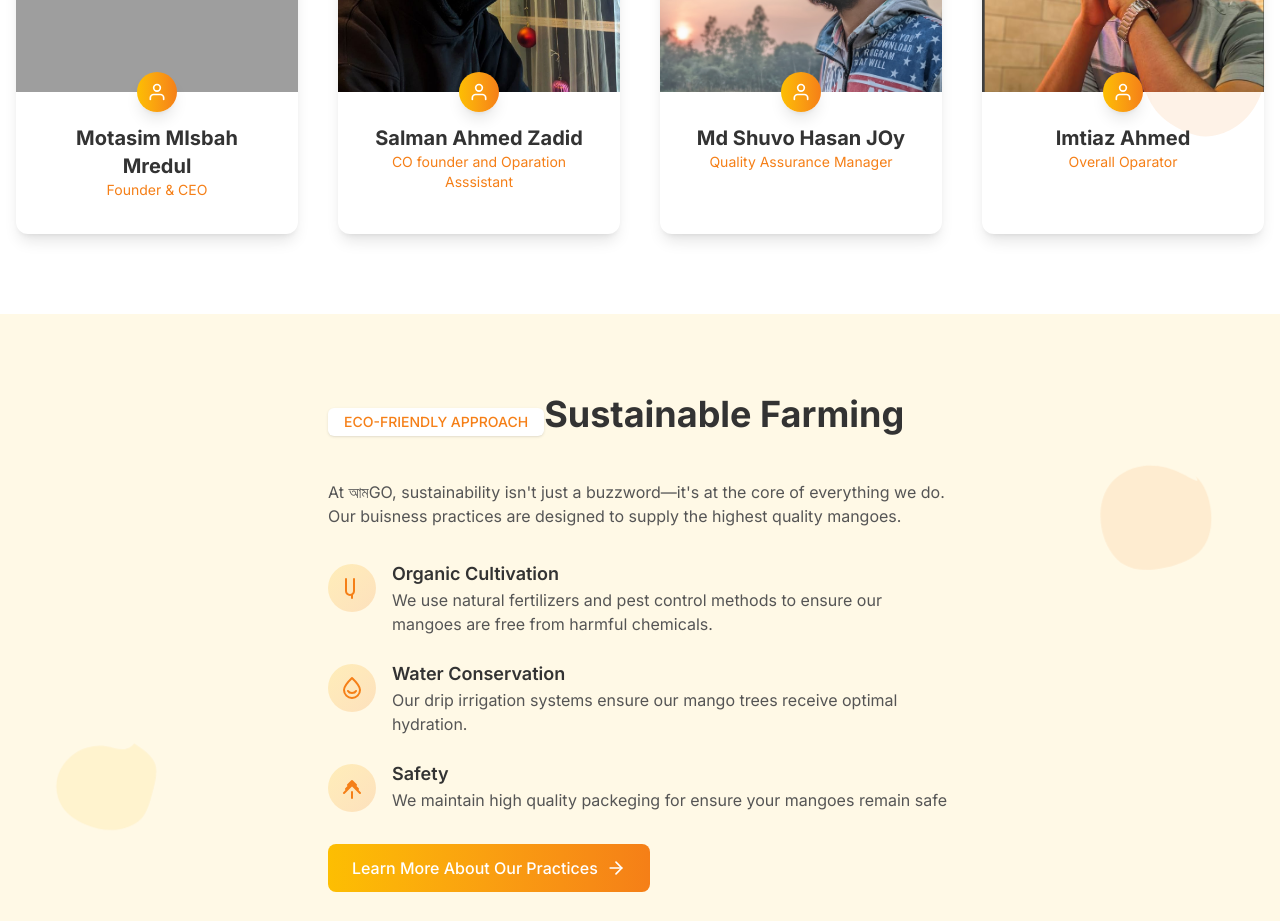
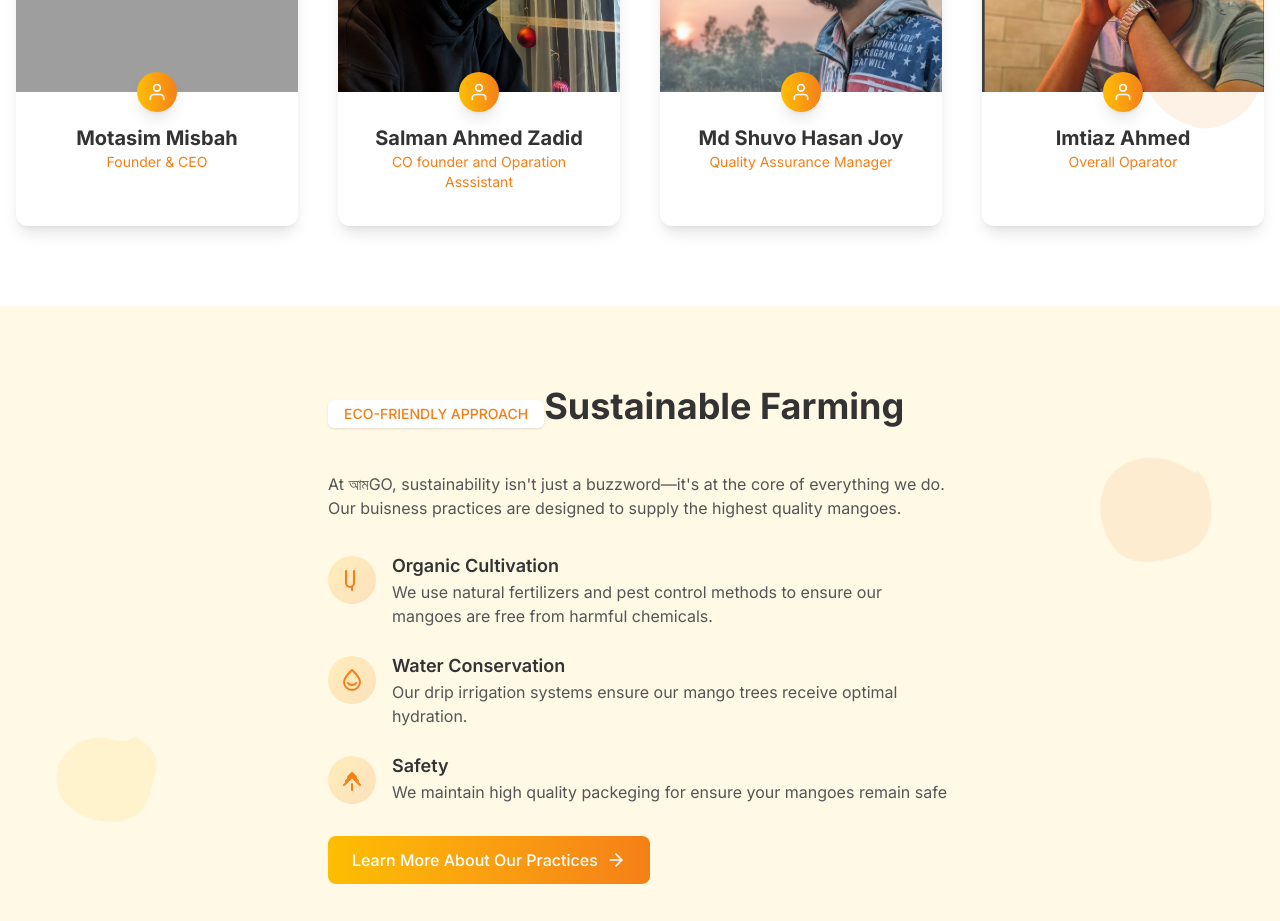
Before and after one commit to Xantonozar/aamgo, a Next.js app: page /about in a window 1280 px wide. Shown: the part 2720-3641 px from the top of the page. Built offline with nearby package versions, Linux system fonts and the light colour scheme; grey boxes are pictures that could not be loaded.

Commit message:
Update page.js

```diff
--- a/app/about/page.js
+++ b/app/about/page.js
@@ -111,7 +111,7 @@ export default function AboutPage() {
   const teamMembers = [
     {
       id: 1,
-      name: 'Motasim MIsbah Mredul',
+      name: 'Motasim Misbah ',
       role: 'Founder & CEO',
       image: '/misbah.jpg',
       bio: 'Misbah founded আমGO with a vision to bring premium mangoes to customers worldwide.',
@@ -125,7 +125,7 @@ export default function AboutPage() {
     },
     {
       id: 3,
-      name: 'Md Shuvo Hasan JOy',
+      name: 'Md Shuvo Hasan Joy',
       role: 'Quality Assurance Manager',
       image: '/shuvo.jpg',
       bio: 'Shuvo ensures that only the finest mangoes make it to your doorstep, maintaining our high standards of quality.',
```
